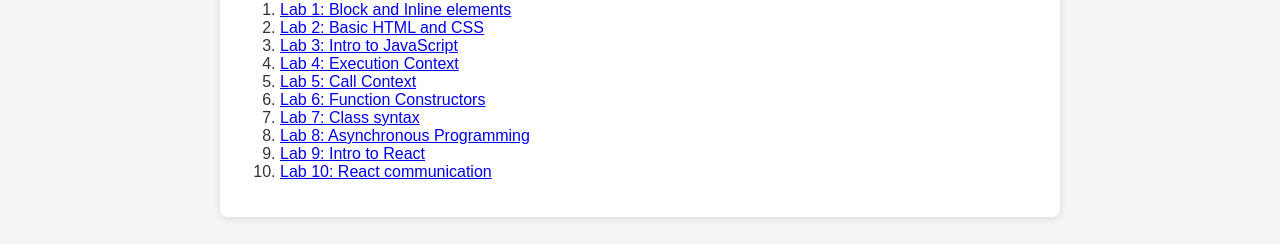
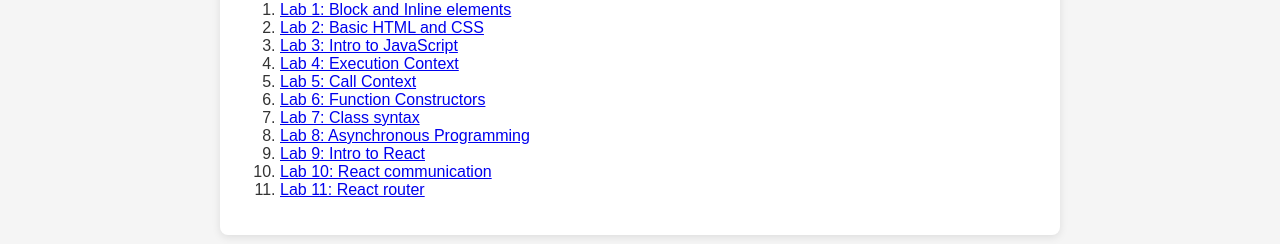
Before and after one commit to wertypotom/my-website, a plain HTML site: page index.html in a window 1280 px wide. Shown: the part 491-735 px from the top of the page. Drawn offline with Linux system fonts and the light colour scheme.

Commit message:
added lab 11

```diff
--- a/index.html
+++ b/index.html
@@ -100,6 +100,14 @@
               Lab 10: React communication
             </a>
           </li>
+          <li>
+            <a
+              href="https://github.com/wertypotom/wap_labs/tree/main/lab11"
+              target="_blank"
+            >
+              Lab 11: React router
+            </a>
+          </li>
         </ol>
       </div>
     </main>
```
